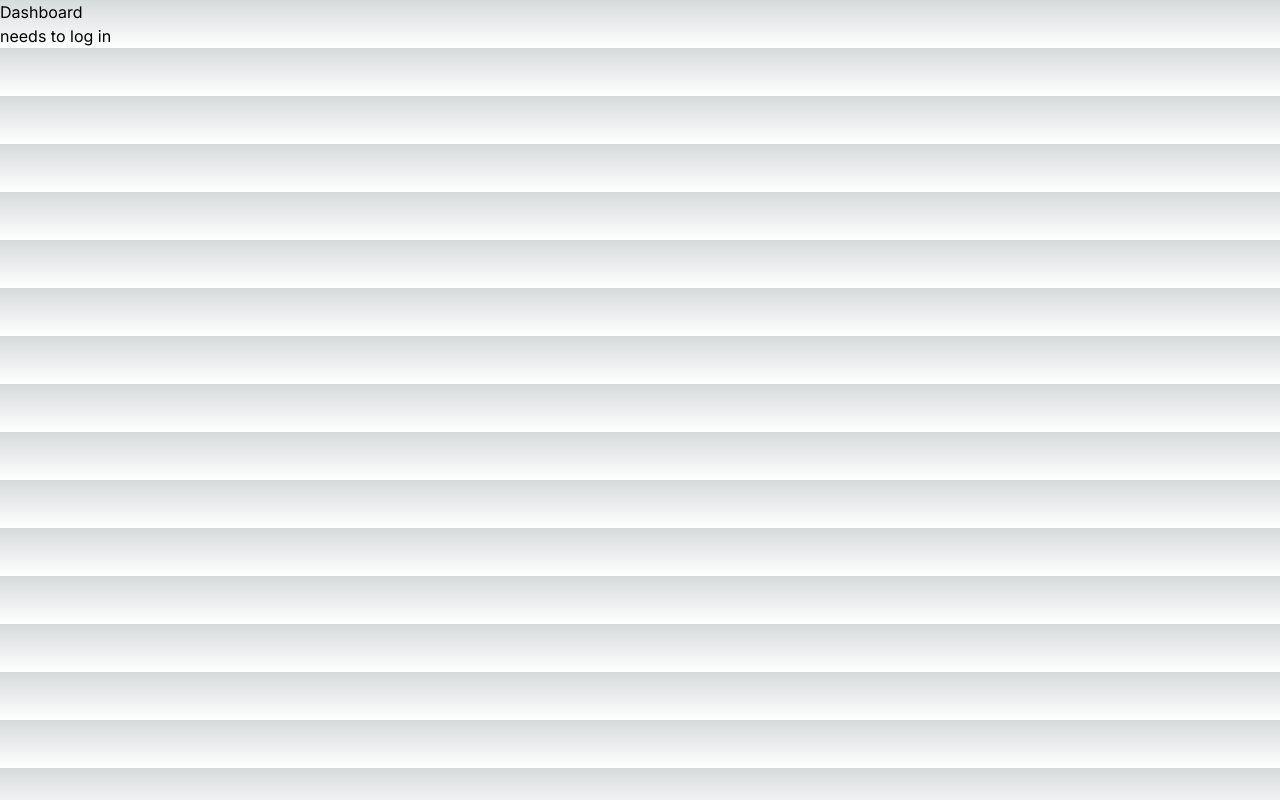
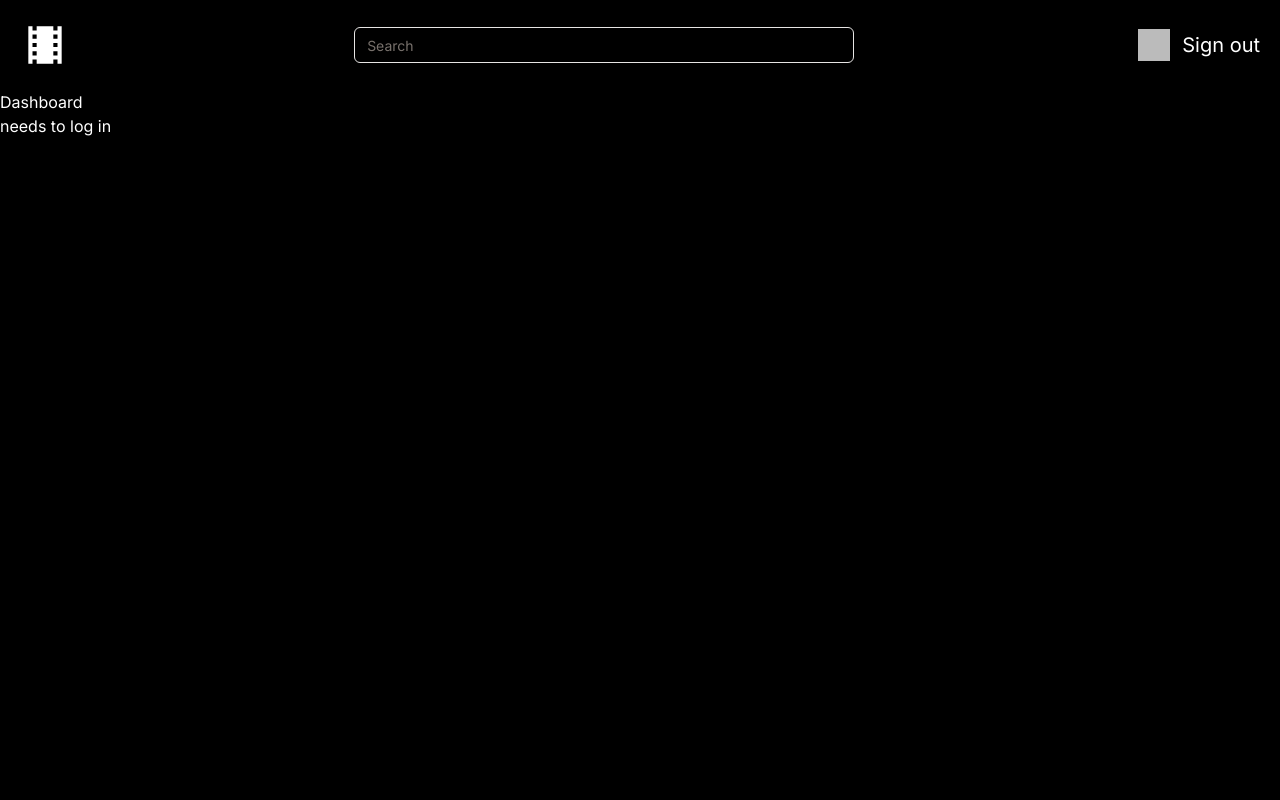
Before and after one commit to gnahc2305/letterbox, a Next.js app: page /dashboard in a window 1280 px wide. Built offline with nearby package versions, Linux system fonts and the light colour scheme; no server answers; sample sign-in values are in the browser's storage.

Commit message:
create navbars

```diff
--- a/src/app/dashboard/page.tsx
+++ b/src/app/dashboard/page.tsx
@@ -2,6 +2,7 @@
 import { redirect } from "next/navigation";
 import React from "react";
 import { authOptions } from "../api/auth/[...nextauth]/route";
+import DashboardNavbar from "@/components/dashboard-navbar";
 
 const Dashboard = async () => {
   const session = await getServerSession(authOptions);
@@ -12,6 +13,7 @@
 
   return (
     <div>
+      <DashboardNavbar />
       Dashboard
       <h1>needs to log in</h1>
     </div>
--- a/src/app/globals.css
+++ b/src/app/globals.css
@@ -2,32 +2,80 @@
 @tailwind components;
 @tailwind utilities;
 
-:root {
-  --foreground-rgb: 0, 0, 0;
-  --background-start-rgb: 214, 219, 220;
-  --background-end-rgb: 255, 255, 255;
+html {
+  background: #000;
+  color: white;
 }
 
-@media (prefers-color-scheme: dark) {
+@layer base {
   :root {
-    --foreground-rgb: 255, 255, 255;
-    --background-start-rgb: 0, 0, 0;
-    --background-end-rgb: 0, 0, 0;
+    /* --background: 0 0% 100%;
+    --foreground: 20 14.3% 4.1%; */
+
+    --card: 0 0% 100%;
+    --card-foreground: 20 14.3% 4.1%;
+
+    --popover: 0 0% 100%;
+    --popover-foreground: 20 14.3% 4.1%;
+
+    --primary: 24 9.8% 10%;
+    --primary-foreground: 60 9.1% 97.8%;
+
+    --secondary: 60 4.8% 95.9%;
+    --secondary-foreground: 24 9.8% 10%;
+
+    --muted: 60 4.8% 95.9%;
+    --muted-foreground: 25 5.3% 44.7%;
+
+    --accent: 60 4.8% 95.9%;
+    --accent-foreground: 24 9.8% 10%;
+
+    --destructive: 0 84.2% 60.2%;
+    --destructive-foreground: 60 9.1% 97.8%;
+
+    --border: 20 5.9% 90%;
+    --input: 20 5.9% 90%;
+    --ring: 20 14.3% 4.1%;
+
+    --radius: 0.5rem;
+  }
+
+  .dark {
+    --background: 20 14.3% 4.1%;
+    --foreground: 60 9.1% 97.8%;
+
+    --card: 20 14.3% 4.1%;
+    --card-foreground: 60 9.1% 97.8%;
+
+    --popover: 20 14.3% 4.1%;
+    --popover-foreground: 60 9.1% 97.8%;
+
+    --primary: 60 9.1% 97.8%;
+    --primary-foreground: 24 9.8% 10%;
+
+    --secondary: 12 6.5% 15.1%;
+    --secondary-foreground: 60 9.1% 97.8%;
+
+    --muted: 12 6.5% 15.1%;
+    --muted-foreground: 24 5.4% 63.9%;
+
+    --accent: 12 6.5% 15.1%;
+    --accent-foreground: 60 9.1% 97.8%;
+
+    --destructive: 0 62.8% 30.6%;
+    --destructive-foreground: 60 9.1% 97.8%;
+
+    --border: 12 6.5% 15.1%;
+    --input: 12 6.5% 15.1%;
+    --ring: 24 5.7% 82.9%;
   }
 }
 
-body {
-  color: rgb(var(--foreground-rgb));
-  background: linear-gradient(
-      to bottom,
-      transparent,
-      rgb(var(--background-end-rgb))
-    )
-    rgb(var(--background-start-rgb));
-}
-
-@layer utilities {
-  .text-balance {
-    text-wrap: balance;
+@layer base {
+  * {
+    @apply border-border;
+  }
+  body {
+    @apply bg-background text-foreground;
   }
 }
--- a/src/app/layout.tsx
+++ b/src/app/layout.tsx
@@ -18,7 +18,9 @@
   return (
     <AuthProvider>
       <html lang="en">
-        <body className={inter.className}>{children}</body>
+        <body className={inter.className}>
+          {children}
+          </body>
       </html>
     </AuthProvider>
   );
--- a/src/app/page.tsx
+++ b/src/app/page.tsx
@@ -6,6 +6,7 @@
 import { redirect } from "next/navigation";
 import { useState } from "react";
 import { authOptions } from "./api/auth/[...nextauth]/route";
+import HomeNavbar from "@/components/home-navbar";
 
 export default function Home() {
   // if (!session) {
@@ -39,17 +40,7 @@
 
   return (
     <div>
-      <div>
-        <h1>Movie Tracker</h1>
-        <div>
-          <li>
-            <SignInButton />
-          </li>
-          <li>
-            <SignOutButton />
-          </li>
-        </div>
-      </div>
+      <HomeNavbar />
     </div>
   );
 }
--- /dev/null
+++ b/src/components/dashboard-navbar.tsx
@@ -0,0 +1,32 @@
+import Link from 'next/link'
+import React from 'react'
+
+import { MdLocalMovies } from "react-icons/md";
+import { FaSearch } from "react-icons/fa";
+
+import { SignInButton, SignOutButton } from "./buttons";
+import { Input } from './ui/input';
+
+const DashboardNavbar = () => {
+  return (
+    <div className="flex justify-between items-center m-5">
+      <Link href="/">
+        {/* add movie icon */}
+        <MdLocalMovies size={50} />
+      </Link>
+
+      <div className='flex items-center space-x-1 w-[500px]'>
+        <Input type="text" placeholder="Search" />
+        {/* <FaSearch size={30} color='gray' /> */}
+      </div>
+
+      {/* add borgir menu for account */}
+      <div className="flex text-xl space-x-3">
+        <SignInButton />
+        <SignOutButton />
+      </div>
+    </div>
+  )
+}
+
+export default DashboardNavbar
--- /dev/null
+++ b/src/components/home-navbar.tsx
@@ -0,0 +1,24 @@
+import React from "react";
+import { SignInButton, SignOutButton } from "./buttons";
+import Link from "next/link";
+
+const HomeNavbar = () => {
+  return (
+    <div className="flex m-5">
+      <Link href="/">
+        <h1 className="text-4xl">Movie Tracker</h1>
+      </Link>
+
+      {/* if the user is signed on the home page add a dashboard link */}
+      <div className="flex ml-auto text-xl items-center space-x-3">
+        <Link href="/dashboard">
+          <h2>Dashboard</h2>
+        </Link>
+        <SignInButton />
+        <SignOutButton />
+      </div>
+    </div>
+  );
+};
+
+export default HomeNavbar;
--- /dev/null
+++ b/src/components/ui/input.tsx
@@ -0,0 +1,25 @@
+import * as React from "react"
+
+import { cn } from "@/lib/utils"
+
+export interface InputProps
+  extends React.InputHTMLAttributes<HTMLInputElement> {}
+
+const Input = React.forwardRef<HTMLInputElement, InputProps>(
+  ({ className, type, ...props }, ref) => {
+    return (
+      <input
+        type={type}
+        className={cn(
+          "flex h-9 w-full rounded-md border border-input bg-transparent px-3 py-1 text-sm shadow-sm transition-colors file:border-0 file:bg-transparent file:text-sm file:font-medium placeholder:text-muted-foreground focus-visible:outline-none focus-visible:ring-1 focus-visible:ring-ring disabled:cursor-not-allowed disabled:opacity-50",
+          className
+        )}
+        ref={ref}
+        {...props}
+      />
+    )
+  }
+)
+Input.displayName = "Input"
+
+export { Input }
--- /dev/null
+++ b/src/lib/utils.ts
@@ -0,0 +1,6 @@
+import { type ClassValue, clsx } from "clsx"
+import { twMerge } from "tailwind-merge"
+
+export function cn(...inputs: ClassValue[]) {
+  return twMerge(clsx(inputs))
+}
--- a/tailwind.config.ts
+++ b/tailwind.config.ts
@@ -1,20 +1,80 @@
-import type { Config } from "tailwindcss";
+import type { Config } from "tailwindcss"
 
-const config: Config = {
+const config = {
+  darkMode: ["class"],
   content: [
-    "./src/pages/**/*.{js,ts,jsx,tsx,mdx}",
-    "./src/components/**/*.{js,ts,jsx,tsx,mdx}",
-    "./src/app/**/*.{js,ts,jsx,tsx,mdx}",
-  ],
+    './pages/**/*.{ts,tsx}',
+    './components/**/*.{ts,tsx}',
+    './app/**/*.{ts,tsx}',
+    './src/**/*.{ts,tsx}',
+	],
+  prefix: "",
   theme: {
+    container: {
+      center: true,
+      padding: "2rem",
+      screens: {
+        "2xl": "1400px",
+      },
+    },
     extend: {
-      backgroundImage: {
-        "gradient-radial": "radial-gradient(var(--tw-gradient-stops))",
-        "gradient-conic":
-          "conic-gradient(from 180deg at 50% 50%, var(--tw-gradient-stops))",
+      colors: {
+        border: "hsl(var(--border))",
+        input: "hsl(var(--input))",
+        ring: "hsl(var(--ring))",
+        background: "hsl(var(--background))",
+        foreground: "hsl(var(--foreground))",
+        primary: {
+          DEFAULT: "hsl(var(--primary))",
+          foreground: "hsl(var(--primary-foreground))",
+        },
+        secondary: {
+          DEFAULT: "hsl(var(--secondary))",
+          foreground: "hsl(var(--secondary-foreground))",
+        },
+        destructive: {
+          DEFAULT: "hsl(var(--destructive))",
+          foreground: "hsl(var(--destructive-foreground))",
+        },
+        muted: {
+          DEFAULT: "hsl(var(--muted))",
+          foreground: "hsl(var(--muted-foreground))",
+        },
+        accent: {
+          DEFAULT: "hsl(var(--accent))",
+          foreground: "hsl(var(--accent-foreground))",
+        },
+        popover: {
+          DEFAULT: "hsl(var(--popover))",
+          foreground: "hsl(var(--popover-foreground))",
+        },
+        card: {
+          DEFAULT: "hsl(var(--card))",
+          foreground: "hsl(var(--card-foreground))",
+        },
+      },
+      borderRadius: {
+        lg: "var(--radius)",
+        md: "calc(var(--radius) - 2px)",
+        sm: "calc(var(--radius) - 4px)",
+      },
+      keyframes: {
+        "accordion-down": {
+          from: { height: "0" },
+          to: { height: "var(--radix-accordion-content-height)" },
+        },
+        "accordion-up": {
+          from: { height: "var(--radix-accordion-content-height)" },
+          to: { height: "0" },
+        },
+      },
+      animation: {
+        "accordion-down": "accordion-down 0.2s ease-out",
+        "accordion-up": "accordion-up 0.2s ease-out",
       },
     },
   },
-  plugins: [],
-};
-export default config;
+  plugins: [require("tailwindcss-animate")],
+} satisfies Config
+
+export default config
```
Also changed, not shown: package.json (+7 -1 lines), components.json (added), 1 other file (tests, documents, lock files or other folders).
